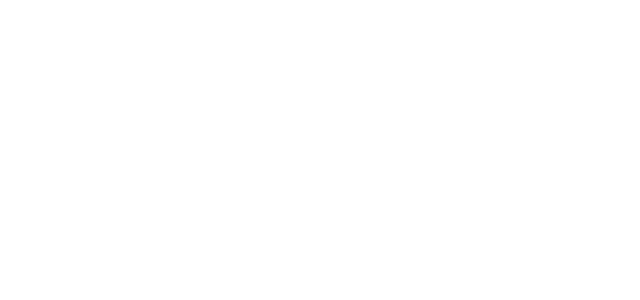
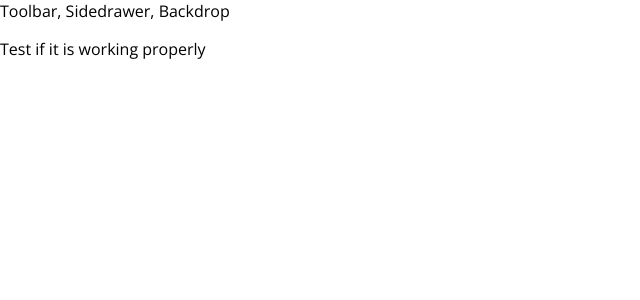
Before and after one commit to kapil5harma/burger-builder-redux-saga, a React app: page / in a window 1280 px wide. Shown: the top 300 px of the page, without its empty margins (0-640 px from the left). Built offline with nearby package versions, Linux system fonts and the light colour scheme.

Commit message:
1. Used Open Sans Google font in index.css 2. Created hoc -> Aux 3. Created Layout component and used it in App.js

```diff
--- a/src/App.js
+++ b/src/App.js
@@ -1,9 +1,14 @@
 import React, { Component } from 'react';
+import Layout from './components/Layout/Layout';
 
 class App extends Component {
   render() {
     return (
-      <div></div>
+      <div>
+        <Layout>
+          <p>Test if it is working properly</p>
+        </Layout>
+      </div>
     );
   }
 }
--- /dev/null
+++ b/src/components/Layout/Layout.js
@@ -0,0 +1,13 @@
+import React from 'react';
+import Aux from '../../hoc/Aux';
+
+const layout = props => {
+  return (
+    <Aux>
+      <div>Toolbar, Sidedrawer, Backdrop</div>
+      <main>{props.children}</main>
+    </Aux>
+  );
+};
+
+export default layout;
--- /dev/null
+++ b/src/hoc/Aux.js
@@ -0,0 +1,3 @@
+const aux = props => props.children;
+
+export default aux;
--- a/src/index.css
+++ b/src/index.css
@@ -1,5 +1,5 @@
 body {
   margin: 0;
   padding: 0;
-  font-family: sans-serif;
+  font-family: 'Open Sans', sans-serif;
 }
```
